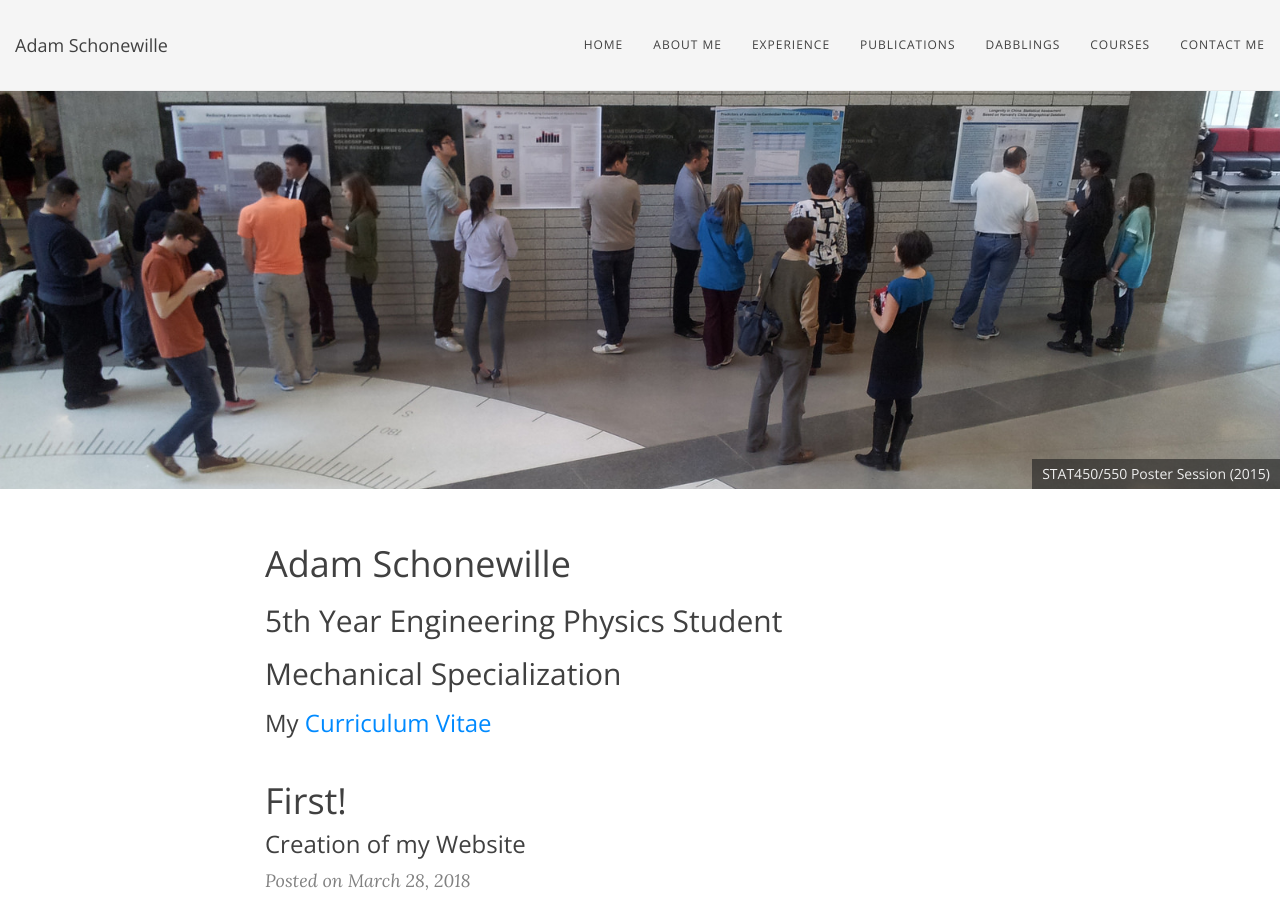
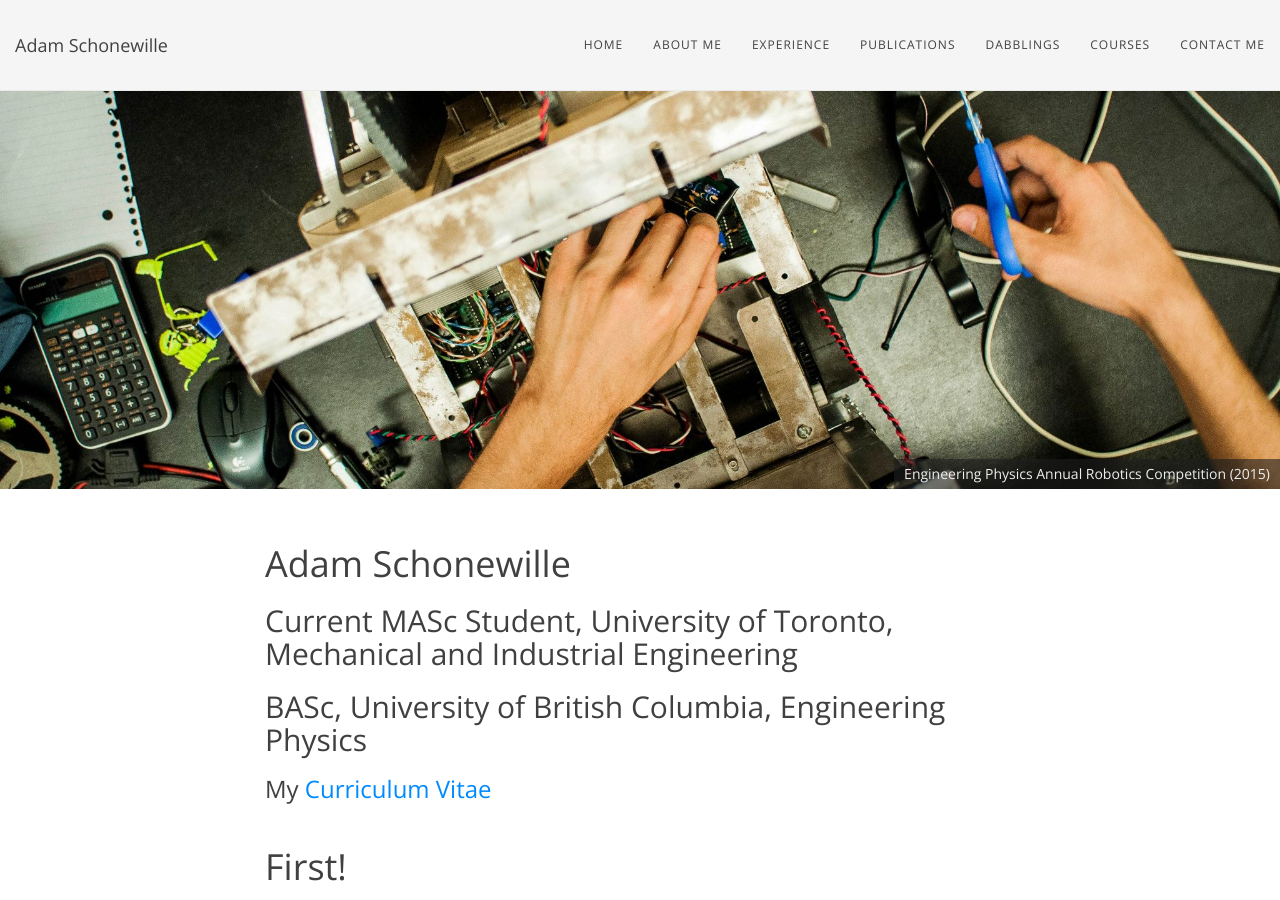
Before and after one commit to adamschonewille/adamschonewille.github.io, a Jekyll site: the page built from index.html, in a window 1280 px wide and 900 px high. Built offline with Jekyll 4.4.1, drawn with Linux system fonts in a browser that asks for light colours; nearby versions of some CDN libraries; the list of posts is cut into pages by our own code.

Commit message:
new photos, updated Personal info

```diff
--- a/index.html
+++ b/index.html
@@ -3,13 +3,14 @@ layout: page
 use-site-title: true
 bigimg:
   - "/img/vancouver.jpg": "Views from the University of British Columbia"
-  - "/img/adamCopenhagen.jpg": "International Co-op Work Placement Travel Adventures"
-  - "/img/IMG_6801.JPG": "STAT450/550 Poster Session (2015)"
+  - "/img/adamCopenhagen.jpg": "International Co-op Work Placement Travel Adventures (2016)"
+  - "/img/Robots.jpg": "Engineering Physics Annual Robotics Competition (2015)"
+  - "/img/San_Fran.jpg": "San Francisco Graduation Networking Trip (2018)"
 ---
 
 <h1>Adam Schonewille</h1>
-<h2>5th Year Engineering Physics Student</h2>
-<h2>Mechanical Specialization</h2>
+<h2>Current MASc Student, University of Toronto, Mechanical and Industrial Engineering </h2>
+<h2>BASc, University of British Columbia, Engineering Physics</h2>
 
 <h3> My <a href="/pdfs/20180417_Adam_Schonewille_CV.pdf"> Curriculum Vitae </a> </h3>
 
```
Also changed, not shown: img/Robots.jpg (added), img/San_Fran.jpg (added).
